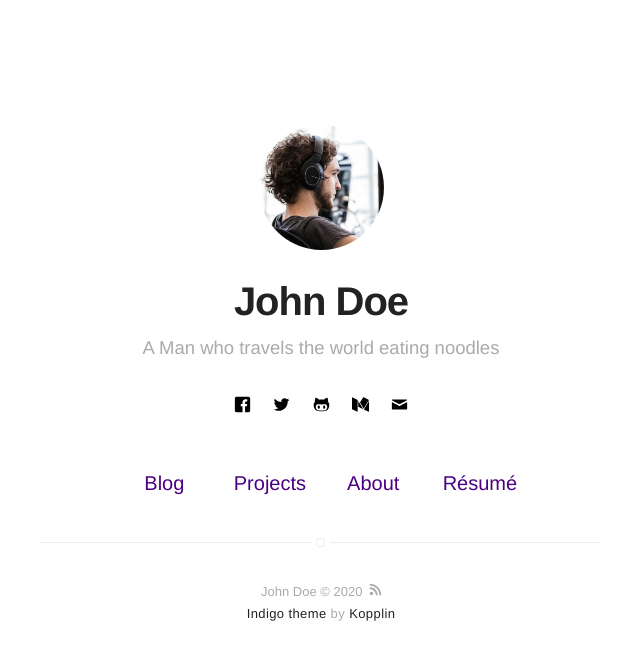
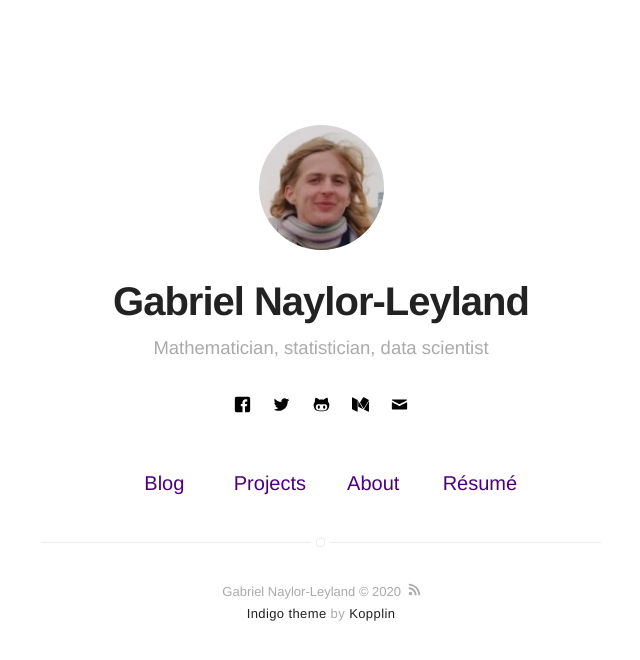
Before and after one commit to GabrielN-L/GabrielN-L.github.io, a Jekyll site: the page built from index.html, in a window 1280 px wide. Shown: the top 660 px of the page, without its empty margins (319-959 px from the left). Built offline with Jekyll 4.4.1, drawn with Linux system fonts in a browser that asks for light colours.

Commit message:
personalising

```diff
--- a/_config.yml
+++ b/_config.yml
@@ -1,13 +1,13 @@
 # main text of home
-name: John Doe
-bio: A Man who travels the world eating noodles
+name: Gabriel Naylor-Leyland
+bio: Mathematician, statistician, data scientist
 
 # twitter summary info
 description: A blog about technology and stuff related
 
 # if it's an external image, update below for true
 # better with square images
-external-image: false
+external-image: true
 picture: assets/images/profile.jpg
 
 # If you want to include your resume, set to true
@@ -16,8 +16,7 @@ resume: true
 resume-external: true
 resume-url: https://google.com/?q=my+resume
 
-url: https://sergiokopplin.github.io/indigo
-# your url: https://USERNAME.github.io
+url: https://gabrieln-l.github.io
 
 permalink: /:title/
 
```
Also changed, not shown: assets/images/profile.jpg.
